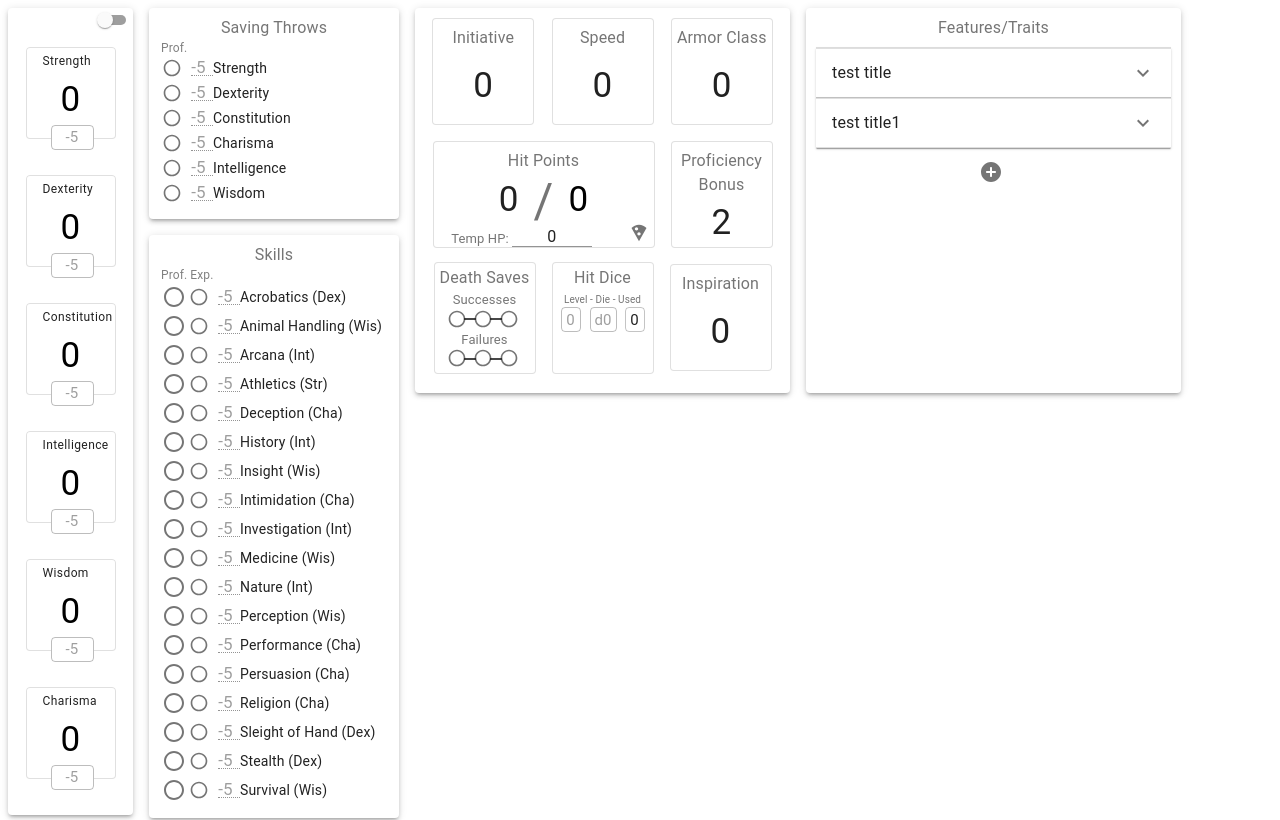
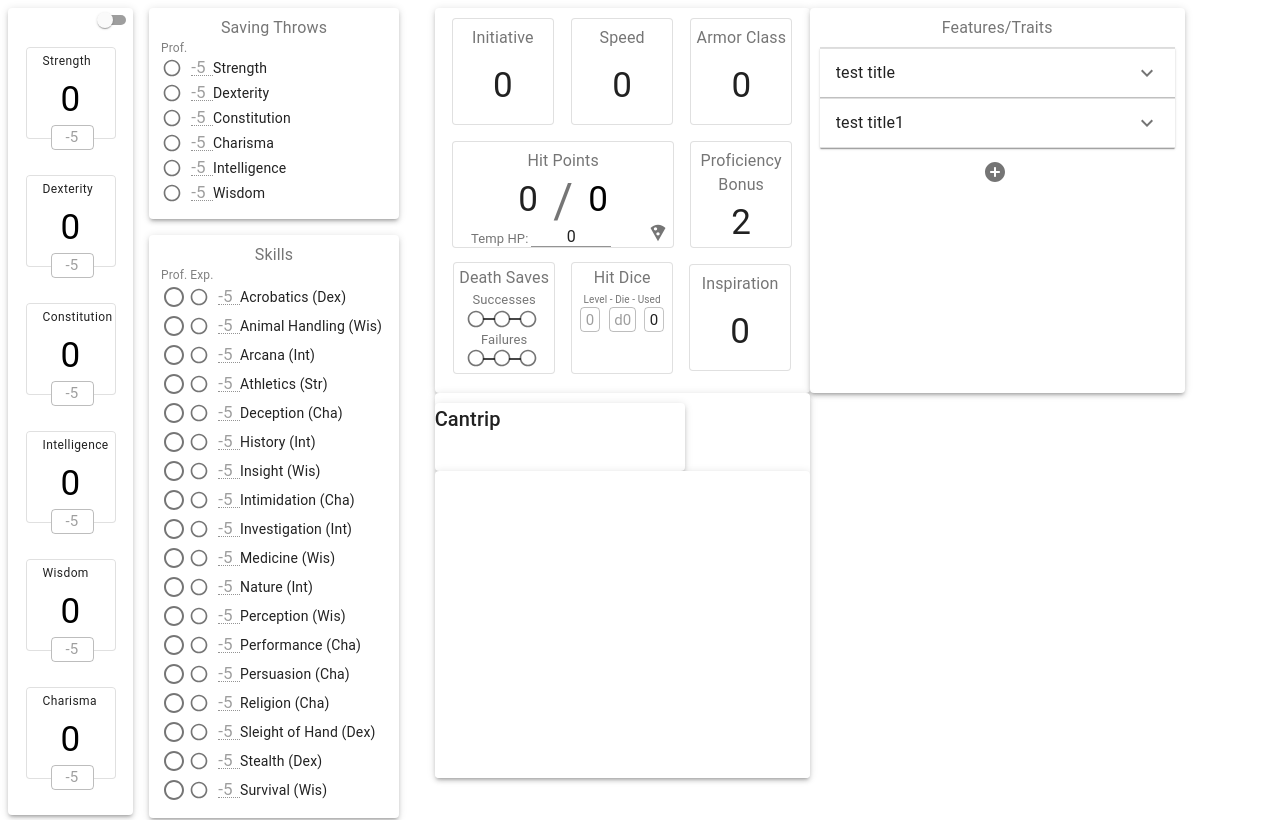
Before and after one commit to elchung/DnD-Character-Sheets, a Next.js app: page / in a window 1280 px wide. Shown: the top 820 px of the page. Built offline with nearby package versions, Linux system fonts and the light colour scheme.

Commit message:
spell work

```diff
--- a/pages/CharacterSheet/CharacterSheetComponent.jsx
+++ b/pages/CharacterSheet/CharacterSheetComponent.jsx
@@ -7,23 +7,29 @@ import CombatStatsComponent from './Components/CombatStatsComponent';
 import LeftColumnComponent from './LeftColumn/LeftColumnComponent';
 import ProficienciesComponent from './Components/ProficienciesComponent';
 import FeaturesAndTraitsComponent from './Components/FeaturesAndTraitsComponent';
+import SpellsComponent from "./Components/SpellsComponent";
 
 const CharacterSheetComponent = () => (
   <DndProvider backend={HTML5Backend}>
     <CharacterContextProvider>
       <Grid container direction="row" spacing={2}>
-        <LeftColumnComponent />
-        <Grid item>
-          <Grid container direction="column" spacing={2}>
+        <Grid item xs={4}>
+          <LeftColumnComponent />
+        </Grid>
+        <Grid item xs={8}>
+          <Grid container direction="column">
             <Grid item>
-              <CombatStatsComponent />
+              <Grid container direction="row">
+                <Grid item>
+                  <CombatStatsComponent />
+                </Grid>
+                <Grid item>
+                  <FeaturesAndTraitsComponent />
+                </Grid>
+              </Grid>
             </Grid>
-          </Grid>
-        </Grid>
-        <Grid item>
-          <Grid container direction="column" spacing={2}>
             <Grid item>
-              <FeaturesAndTraitsComponent />
+              <SpellsComponent />
             </Grid>
           </Grid>
         </Grid>
--- a/pages/CharacterSheet/Components/Modals/AddSpellsModalComponent.jsx
+++ b/pages/CharacterSheet/Components/Modals/AddSpellsModalComponent.jsx
@@ -76,13 +76,13 @@ const AddSpellsModalComponent = () => {
               </Tabs>
             </AppBar>
             <TabPanel value={topTabNum} index={0}>
-              Item One
+              <AddSpellsComponent />
             </TabPanel>
             <TabPanel value={topTabNum} index={1}>
-              Item Two
+              <AddCustomSpellComponent />
             </TabPanel>
             <TabPanel value={topTabNum} index={2}>
-              Item Three
+              <AddBlankSpellComponent />
             </TabPanel>
             <Grid container direction="row" justify="flex-end">
               <Grid item>
--- a/pages/CharacterSheet/Components/Reusable/SpellLevelListComponent.jsx
+++ b/pages/CharacterSheet/Components/Reusable/SpellLevelListComponent.jsx
@@ -2,6 +2,7 @@ import React, { useCallback } from 'react';
 import update from 'immutability-helper';
 import PropTypes from 'prop-types';
 import DraggableCard from './DraggableCard';
+import Paper from '@material-ui/core/Paper';
 import {
   useCharacterState,
   useSetCharacterState,
@@ -23,7 +24,8 @@ const SpellLevelListComponent = ({spellsAtLevel, level}) => {
 
   const moveCard = useCallback((dragIndex, hoverIndex) => {
     const dragCard = spells[level][dragIndex];
-    setSpells({...spells,
+    setSpells({
+      ...spells,
       [level]: update(spells[level], {
         $splice: [
           [dragIndex, 1],
@@ -69,8 +71,12 @@ const SpellLevelListComponent = ({spellsAtLevel, level}) => {
   );
 };
 
+SpellLevelListComponent.defaultProps = {
+  spellsAtLevel: [],
+}
+
 SpellLevelListComponent.propTypes = {
-  spellsAtLevel: PropTypes.array.isRequired,
+  spellsAtLevel: PropTypes.array,
   level: PropTypes.number.isRequired,
 };
 
--- a/pages/CharacterSheet/Components/SpellsComponent.jsx
+++ b/pages/CharacterSheet/Components/SpellsComponent.jsx
@@ -2,6 +2,7 @@ import Paper from '@material-ui/core/Paper';
 import React from 'react';
 import SpellLevelListComponent from './Reusable/SpellLevelListComponent';
 import SpellsHeaderComponent from './SpellsHeaderComponent';
+import SpellLevelHeaderComponent from "./Reusable/SpellLevelHeaderComponent";
 import {
   useCharacterState,
   useSetCharacterState,
--- a/pages/CharacterSheet/Components/SpellsHeaderComponent.jsx
+++ b/pages/CharacterSheet/Components/SpellsHeaderComponent.jsx
@@ -2,6 +2,7 @@ import React from 'react';
 
 const SpellsHeaderComponent = () => {
 //header of spell save dc, type, attack mod, num spells that can be prepared
+  return (null);
 };
 
 export default SpellsHeaderComponent;
```
